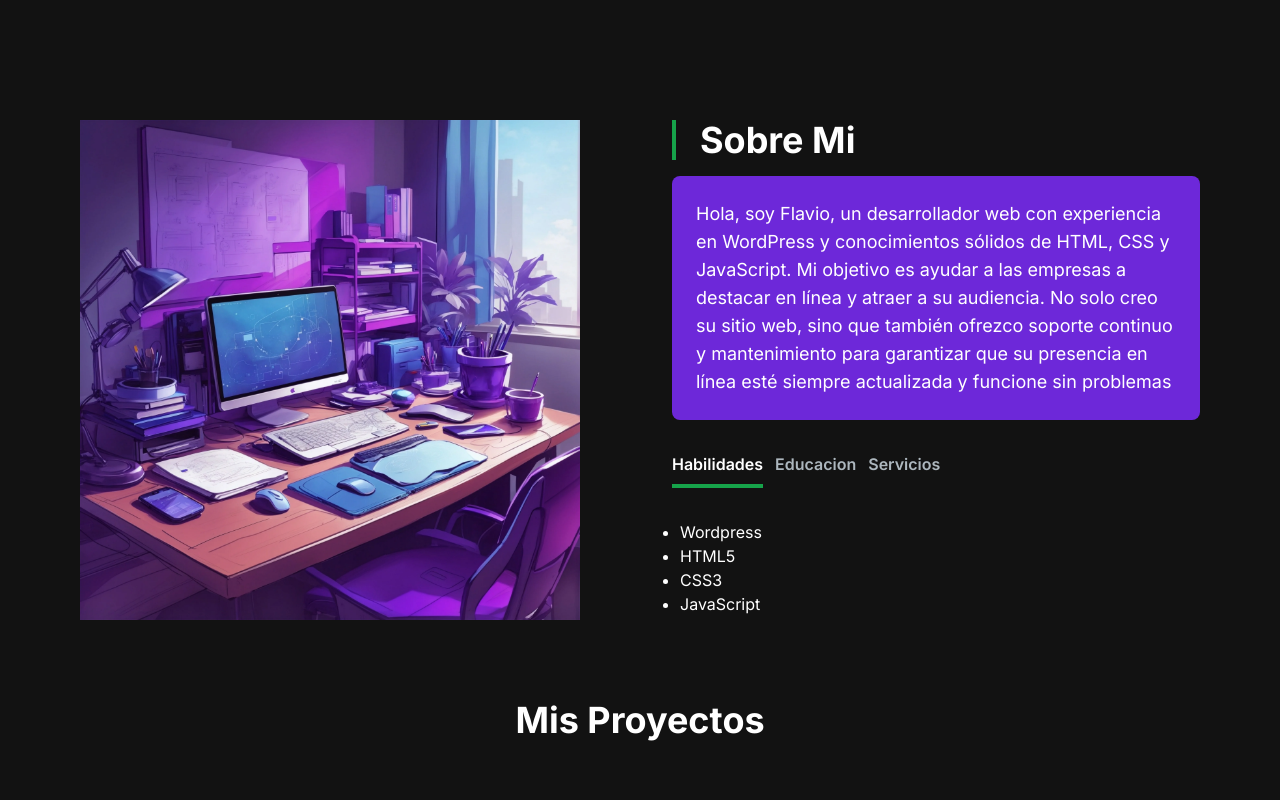
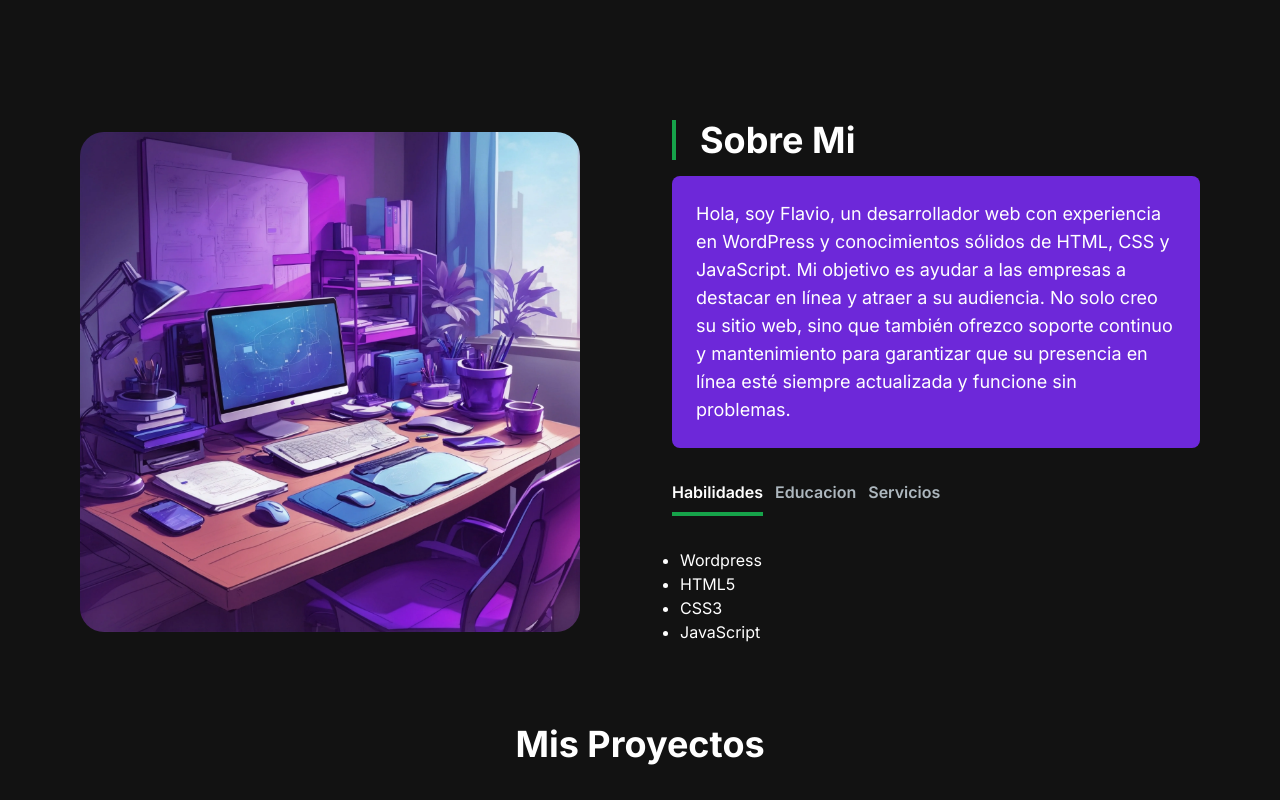
Before and after one commit to Flavioarzamendia/porfolioEnNextjs, a Next.js app: page / in a window 1280 px wide. Shown: the part 660-1460 px from the top of the page. Built offline with nearby package versions, Linux system fonts and the light colour scheme.

Commit message:
actualizacion de footer

```diff
--- a/src/app/components/AboutSection.jsx
+++ b/src/app/components/AboutSection.jsx
@@ -54,15 +54,15 @@ const AboutSection = () => {
   return (
     <section className="text-white" id="about">
       <div className="md:grid md:grid-cols-2 gap-8 items-center py-8 px-4 xl:gap-16 sm:py-16 xl:px-16">
-        <Image src="/images/about-image.webp" alt="Working" title="Working" width={500} height={500} />
+        <Image className="rounded-3xl" src="/images/about-image.webp" alt="Working web developer" title="Working web developer" width={500} height={500} />
         <div className="mt-4 md:mt-0 text-left flex flex-col h-full">
           <h2 className="text-4xl font-bold text-white mb-4 border-l-4 border-green-600 pl-6 ">Sobre Mi</h2>
-          <div className=" p-6  bg-violet-700 rounded-lg">
+          <div className=" p-6 bg-violet-700 rounded-lg">
           <p className="text-base lg:text-lg ">
           Hola, soy Flavio, un desarrollador web con experiencia en WordPress y conocimientos sólidos de HTML, CSS y JavaScript.
            Mi objetivo es ayudar a las empresas a destacar en línea y atraer a su audiencia.
            No solo creo su sitio web, sino que también ofrezco soporte continuo y mantenimiento para garantizar que su presencia en línea
-            esté siempre actualizada y funcione sin problemas
+          esté siempre actualizada y funcione sin problemas.
           </p>
           </div>
           <div className="flex flex-row justify-start mt-8">
--- a/src/app/components/EmailSection.jsx
+++ b/src/app/components/EmailSection.jsx
@@ -15,7 +15,7 @@ const EmailSection = () => {
       <div className="bg-[radial-gradient(ellipse_at_center,_var(--tw-gradient-stops))] from-purple-900 to-transparent rounded-full h-80 w-80 z-0 blur-lg absolute top-3/4 -left-4 transform -translate-x-1/2 -translate-1/2"></div>
       <div className="z-10 pl-4">
         <h5 className="text-xl font-bold text-white my-2 py-3 border-l-4 border-green-600 pl-4">Contactame</h5>
-        <p className="text-white mb-4 max-w-md py-5 bg-violet-700 pl-4 rounded-lg">
+        <p className="text-white mb-4 max-w-md py-5 bg-violet-700  pl-4 rounded-lg">
           {" "}
           ¡Estoy aquí para ayudar! Si tiene alguna pregunta o necesita asistencia,
            por favor, utilice el formulario de contacto a continuación.
--- a/src/app/components/Footer.jsx
+++ b/src/app/components/Footer.jsx
@@ -6,6 +6,7 @@ const Footer = () => {
     <footer className="footer border z-10 border-t-[#33353F] border-l-transparent border-r-transparent text-white">
       <div className="container p-12 flex justify-between">
         <span>FA</span>
+        <h4 className="text-slate-700">Impulsando tu éxito en línea a través del desarrollo web de vanguardia. Convierte tu visión en realidad.</h4>
         <p className="text-slate-700"> © Flavio Arzamendia {today.getFullYear()}</p>
       </div>
     </footer>
```
